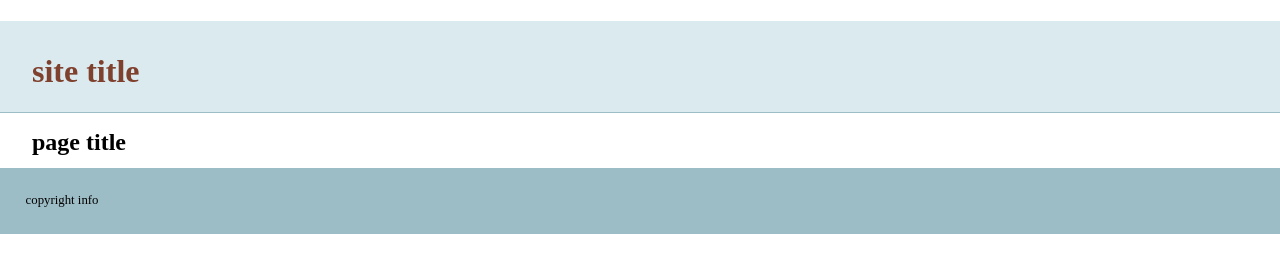
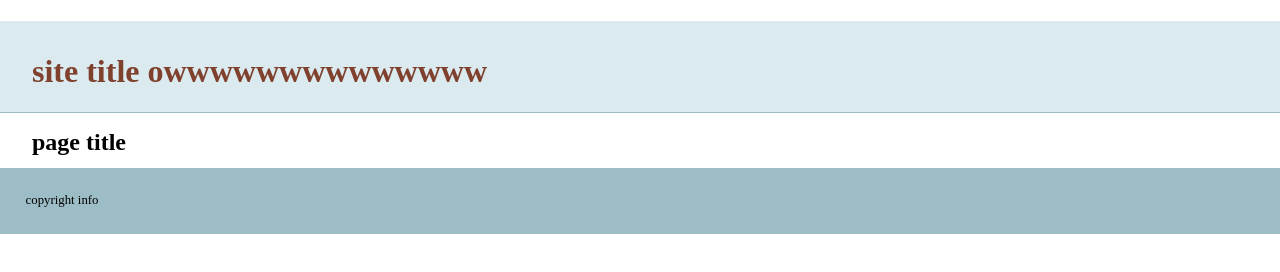
Before and after one commit to mirhbrahman3/git-basics, a plain HTML site: page index.html in a window 1280 px wide. Drawn offline with nearby package versions, Linux system fonts and the light colour scheme.

Commit message:
modified title

```diff
--- a/index.html
+++ b/index.html
@@ -14,7 +14,7 @@
     </head>
     <body>
     <header>
-	<h1>site title</h1>
+	<h1>site title owwwwwwwwwwwwww</h1>
     </header>
     <nav id="pageNav">
     </nav>
```
